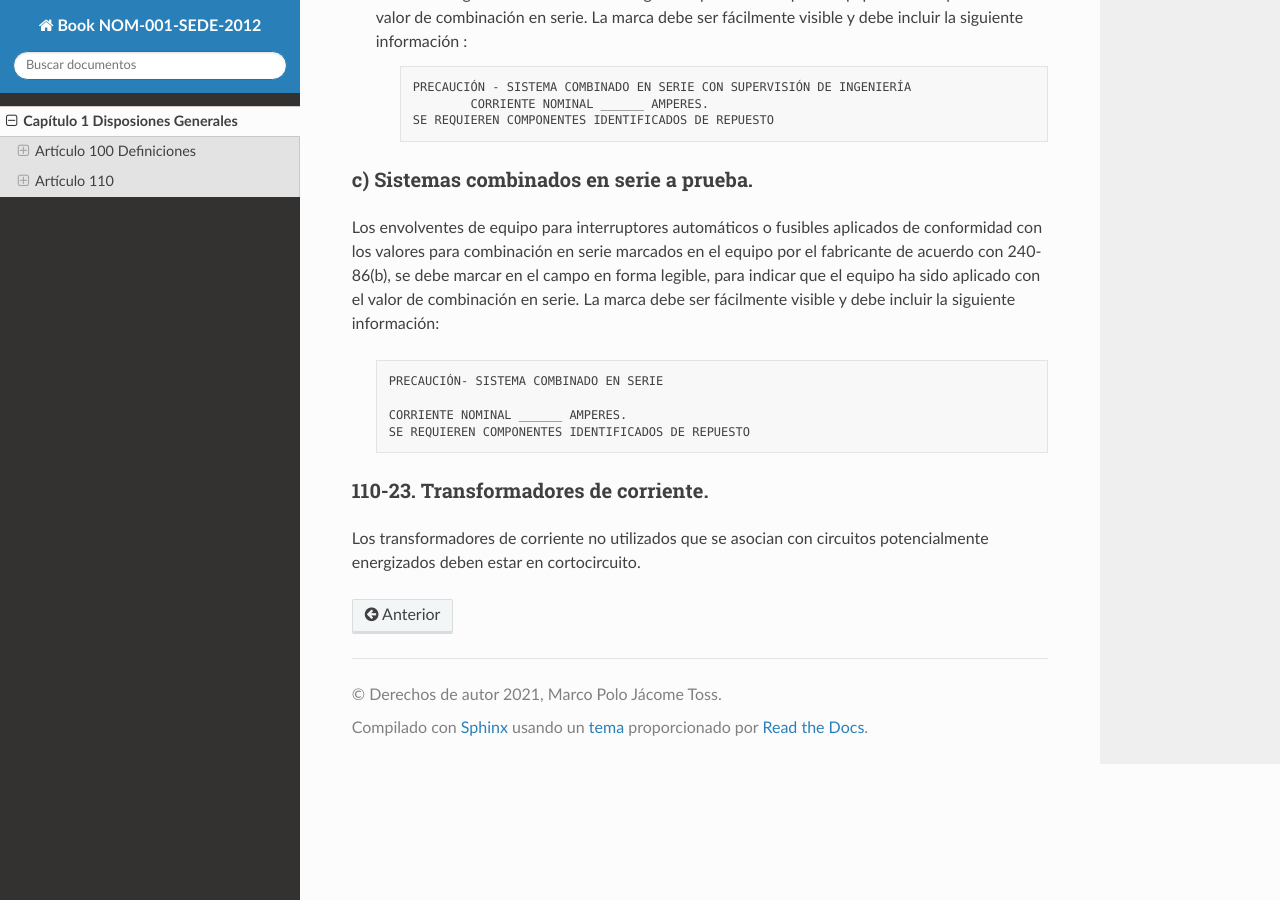
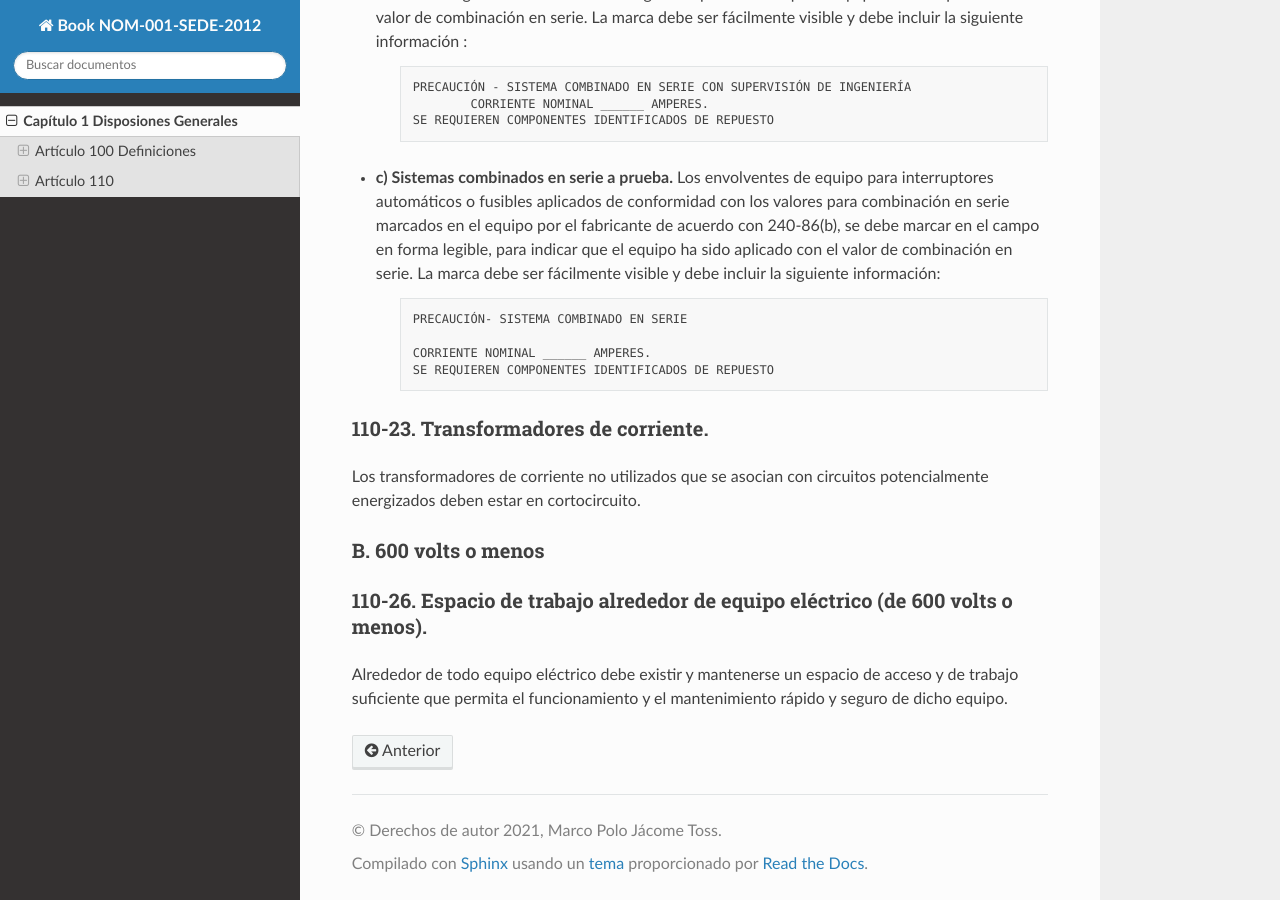
Before and after one commit to jacometoss/Book-NOM-001-SEDE-2012, a Sphinx documentation site: the page built from docs/100/index.rst, in a window 1280 px wide and 900 px high, scrolled down 22313 px. Built offline with Sphinx 7.4.7 and the Read the Docs theme 2.0.0, drawn with Linux system fonts in a browser that asks for light colours.

Commit message:
Add files via upload

```diff
--- a/docs/100/index.rst
+++ b/docs/100/index.rst
@@ -497,10 +497,7 @@ En todos los equipos eléctricos se debe colocar el nombre del fabricante, la ma
 			CORRIENTE NOMINAL ______ AMPERES.
 		SE REQUIEREN COMPONENTES IDENTIFICADOS DE REPUESTO
 
-c) Sistemas combinados en serie a prueba.
------------------------------------------
-
-Los envolventes de equipo para interruptores automáticos o fusibles aplicados de conformidad con los valores para combinación en serie marcados en el equipo por el fabricante de acuerdo con 240-86(b), se debe marcar en el campo en forma legible, para indicar que el equipo ha sido aplicado con el valor de combinación en serie. La marca debe ser fácilmente visible y debe incluir la siguiente información:
+* **c) Sistemas combinados en serie a prueba.** Los envolventes de equipo para interruptores automáticos o fusibles aplicados de conformidad con los valores para combinación en serie marcados en el equipo por el fabricante de acuerdo con 240-86(b), se debe marcar en el campo en forma legible, para indicar que el equipo ha sido aplicado con el valor de combinación en serie. La marca debe ser fácilmente visible y debe incluir la siguiente información:
 
 	.. code:: text
 
@@ -513,3 +510,11 @@ Los envolventes de equipo para interruptores automáticos o fusibles aplicados d
 -------------------------------------
 
 Los transformadores de corriente no utilizados que se asocian con circuitos potencialmente energizados deben estar en cortocircuito.
+
+B. 600 volts o menos
+---------------------
+
+110-26. Espacio de trabajo alrededor de equipo eléctrico (de 600 volts o menos).
+--------------------------------------------------------------------------------
+
+Alrededor de todo equipo eléctrico debe existir y mantenerse un espacio de acceso y de trabajo suficiente que permita el funcionamiento y el mantenimiento rápido y seguro de dicho equipo.
```
